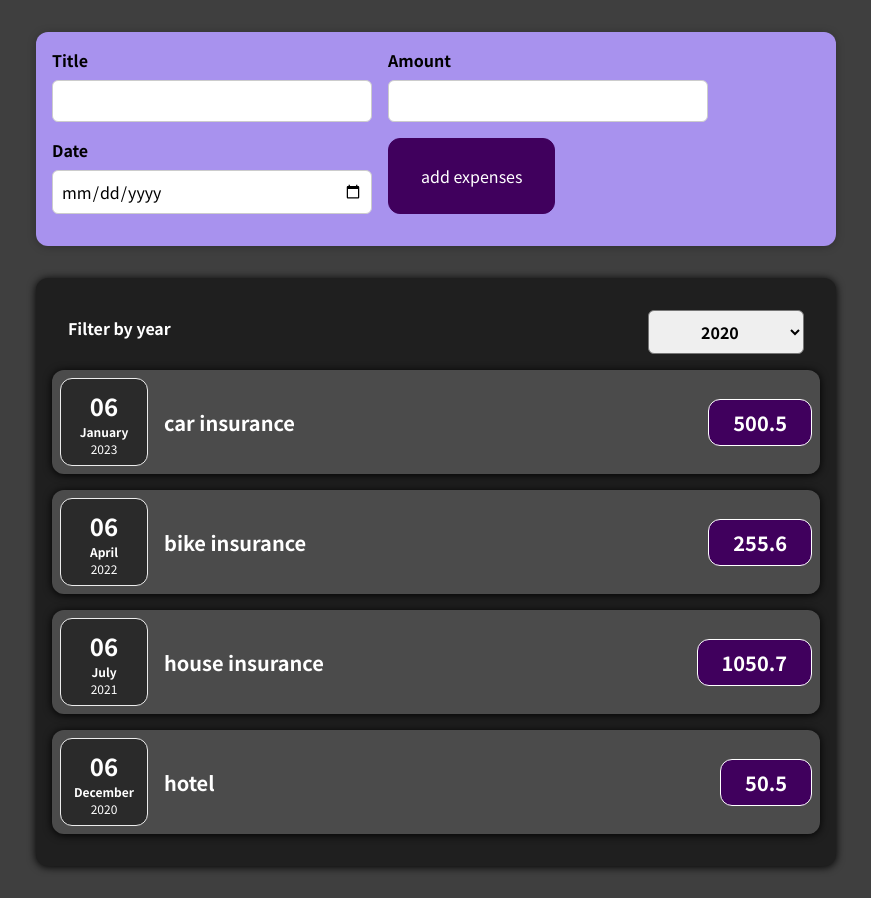
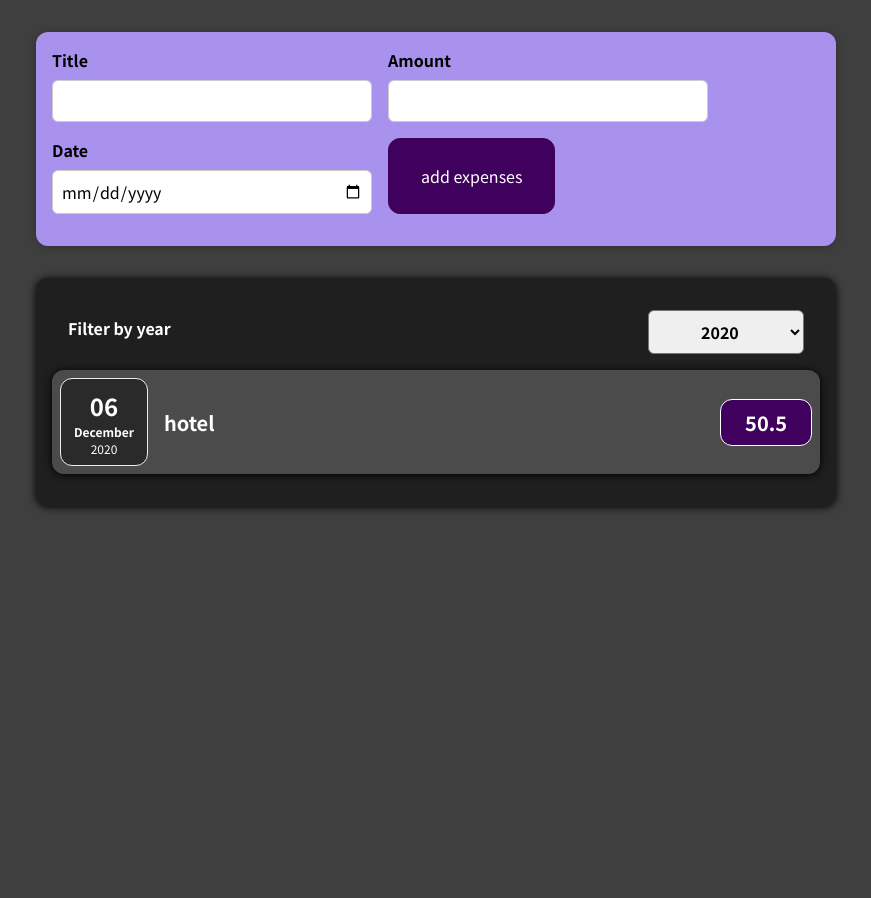
Before and after one commit to Sridharrajkumar/frontend2, a React (Create React App) app: page / in a window 1280 px wide. Shown: the whole page, without its empty margins (204-1075 px from the left). After the commit the page ends 800 px from the top, so only its background shows below. Built offline with nearby package versions, Linux system fonts and the light colour scheme.

Commit message:
yearfilter

```diff
--- a/src/components/Expense/Expenses.js
+++ b/src/components/Expense/Expenses.js
@@ -11,12 +11,16 @@ function Expense({items}){
     setFilteredYear(selectedYear);
 
   }
+
+  const filtersExpensesYear = items.filter(expense =>{
+    return expense.date.getFullYear().toString() === filteredYear;
+  })
     return(
       <div>
       <Card>
       <ExpensesFilter selected={filteredYear} onChangeFilter={filterchangeHandler}/>
       {
-         items.map((element )=> {
+         filtersExpensesYear.map((element )=> {
          return <ExpenseItem key={element.id} title={element.title} amount={element.amount} date={element.date} location={element.LocationOfExpenditure} />
       })
     }
```
